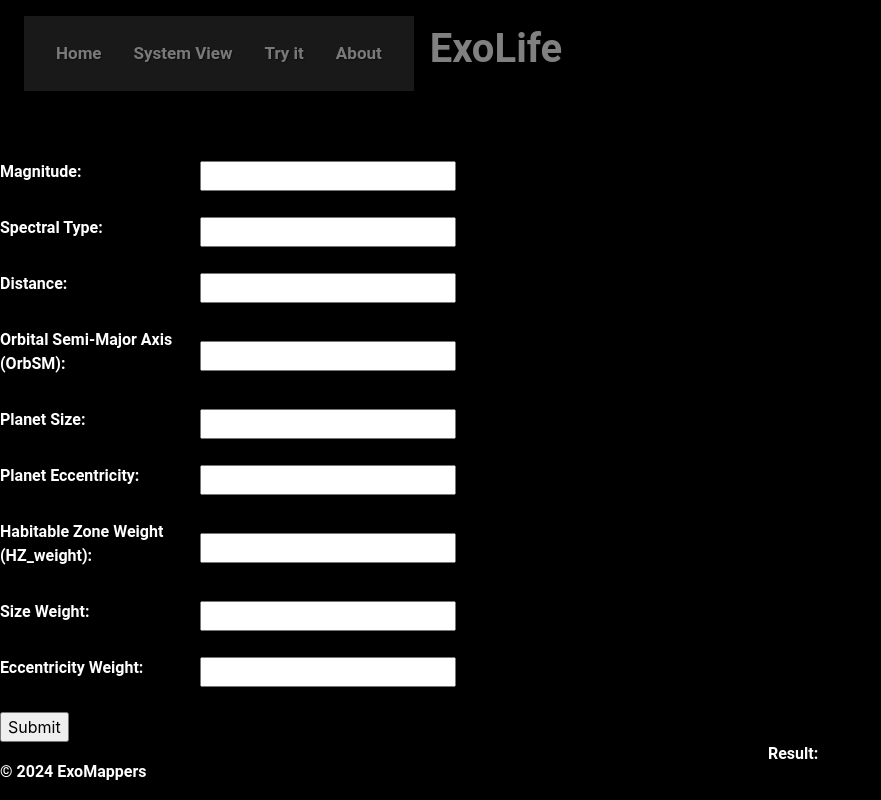
After one commit to MattiasKDev/ExoLife, a Flask app: template frontend/templates/tryit.html in a window 1280 px wide. The commit adds this page. Shown: the whole page, without its empty margins (0-881 px from the left). Run offline with Flask 3, Linux system fonts and the light colour scheme; the template is opened without the code that fills it, so the values that code supplies are empty; some libraries are stand-ins or nearby versions.

Commit message:
built try it page, not fully functioning yet

```diff
--- a/frontend/static/css/styles.css
+++ b/frontend/static/css/styles.css
@@ -25,6 +25,7 @@ body {
     background-color: #000;
 }
 
+label,
 p,
 a,
 h1,
@@ -100,3 +101,8 @@ canvas {
     z-index: 11;
     /* Ensure it is above the canvas */
 }
+
+input[type=text]:focus {
+    background-color: lightblue;
+    border: 3px solid #555;
+}
--- a/frontend/templates/layout.html
+++ b/frontend/templates/layout.html
@@ -14,6 +14,7 @@
         <div class="navbar">
             <a href="{{ url_for('home.index') }}">Home</a>
             <a href="{{ url_for('systemview.index') }}">System View</a>
+            <a href="{{ url_for('home.tryit') }}">Try it</a>
             <a href="{{ url_for('about.index') }}">About</a>
         </div>
         <div>
--- /dev/null
+++ b/frontend/templates/tryit.html
@@ -0,0 +1,61 @@
+{% extends "layout.html" %}
+
+{% block title %}About{% endblock %}
+
+{% block content %}
+<div style="margin-top: 20vh; position: fixed;">
+    <form action="/submit" method="post">
+        <div style="display: flex; align-items: center;">
+            <label for="magnitude" style="width: 200px;">Magnitude:</label>
+            <input type="text" id="magnitude" name="magnitude">
+        </div><br>
+
+        <div style="display: flex; align-items: center;">
+            <label for="spectral_type" style="width: 200px;">Spectral Type:</label>
+            <input type="text" id="spectral_type" name="spectral_type">
+        </div><br>
+
+        <div style="display: flex; align-items: center;">
+            <label for="distance" style="width: 200px;">Distance:</label>
+            <input type="text" id="distance" name="distance">
+        </div><br>
+
+        <div style="display: flex; align-items: center;">
+            <label for="OrbSM" style="width: 200px;">Orbital Semi-Major Axis (OrbSM):</label>
+            <input type="text" id="OrbSM" name="OrbSM">
+        </div><br>
+
+        <div style="display: flex; align-items: center;">
+            <label for="planetSize" style="width: 200px;">Planet Size:</label>
+            <input type="text" id="planetSize" name="planetSize">
+        </div><br>
+
+        <div style="display: flex; align-items: center;">
+            <label for="planetEccentricity" style="width: 200px;">Planet Eccentricity:</label>
+            <input type="text" id="planetEccentricity" name="planetEccentricity">
+        </div><br>
+
+        <div style="display: flex; align-items: center;">
+            <label for="HZ_weight" style="width: 200px;">Habitable Zone Weight (HZ_weight):</label>
+            <input type="text" id="HZ_weight" name="HZ_weight">
+        </div><br>
+
+        <div style="display: flex; align-items: center;">
+            <label for="size_weight" style="width: 200px;">Size Weight:</label>
+            <input type="text" id="size_weight" name="size_weight">
+        </div><br>
+
+        <div style="display: flex; align-items: center;">
+            <label for="eccentricity_weight" style="width: 200px;">Eccentricity Weight:</label>
+            <input type="text" id="eccentricity_weight" name="eccentricity_weight">
+        </div><br>
+
+        <input type="submit" value="Submit">
+    </form>
+
+    <div style="bottom: 80vh; margin-left: 60vw; display: flex; align-items: center;"><label for="result"
+            style="width: 200px;">Result:</label>
+        <span id="result" name="result" style="margin-left: 10px;"></span>
+    </div>
+</div>
+{% endblock %}
```
Also changed, not shown: frontend/blueprints/home.py (+17 -3 lines), frontend/utils/habitable.py (added, +15 -0 lines).
